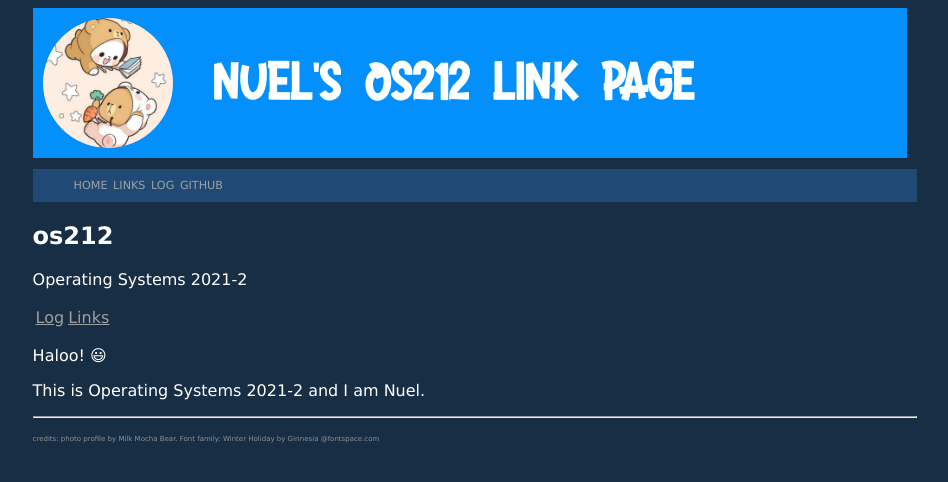
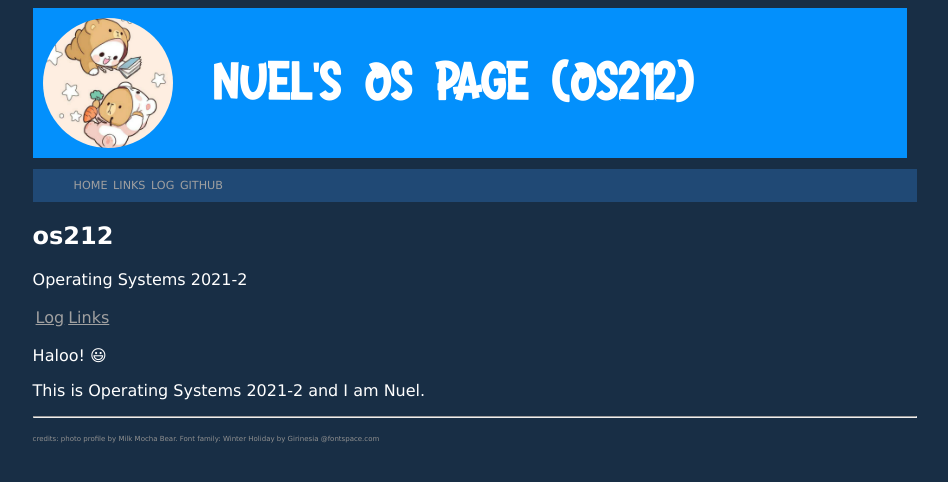
Before and after one commit to Hzz-Hzz/os212, a Jekyll site: the page built from index.md, in a window 1280 px wide. Shown: the top 482 px of the page, without its empty margins (165-1113 px from the left). Built offline with Jekyll 4.4.1, drawn with Linux system fonts in a browser that asks for light colours; our own code applies the rules of GitHub Pages for plain Markdown files.

Commit message:
Update links_layout.html

```diff
--- a/_layouts/links_layout.html
+++ b/_layouts/links_layout.html
@@ -42,7 +42,7 @@
       <img src="{{ site.baseurl }}/assets/img/favimg.jpg" alt="Milk Mocha Bear" style="width:130px; border-radius:70%">
     </div>
     <div class="column right header_container" style="">
-        <p style="display: table-cell; vertical-align: middle;">Nuel's OS212 Link Page</p>
+        <p style="display: table-cell; vertical-align: middle;">Nuel's OS page (os212)</p>
     </div>
   </div>
   </header>
```
